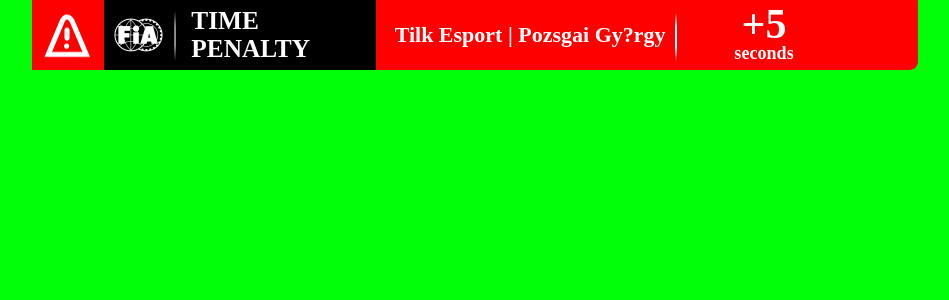
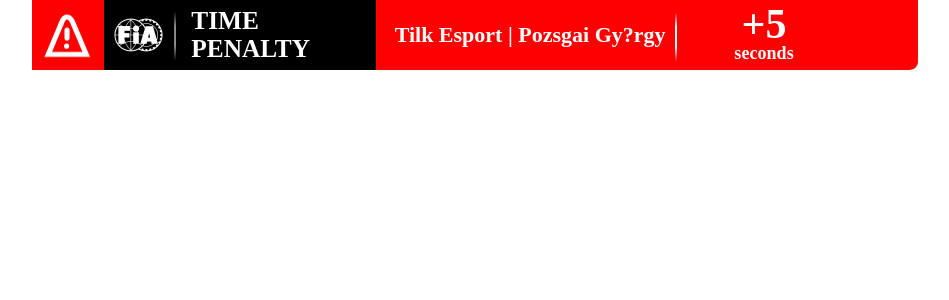
Before and after one commit to ArminARaba/arminaraba.github.io, a PHP site: page / in a window 1280 px wide. Shown: the top 300 px of the page, without its empty margins (165-1114 px from the left). Run offline with PHP 8.4, Linux system fonts and the light colour scheme; some libraries are stand-ins or nearby versions; some web fonts are replaced.

Commit message:
Update penalty_5_style.css

```diff
--- a/penalty_5_style.css
+++ b/penalty_5_style.css
@@ -24,6 +24,7 @@
   font-family: "f1-year";
   src: url("https://www.formula1.com/etc/designs/fom-website/fonts/F1YEAR/F1YEARRegular.woff2") format("woff2");
 }
+
 @charset "UTF-8";
 /**
 * Eric Meyer's Reset CSS v2.0
@@ -58,7 +59,7 @@ footer, header, menu, nav, section, time {
 body {
   line-height: 1;
   color: black;
-  background: #02ff0a; /* Updated background color to green*/
+  background: white;
 }
 
 a {
@@ -164,7 +165,7 @@ html {
 }
 body {
   color: #ffffff;
-  font-family: font-family: "f1-regular";
+  font-family: "f1-regular";
   font-size: 22px;
   font-style: normal;
   font-weight: normal;
```
